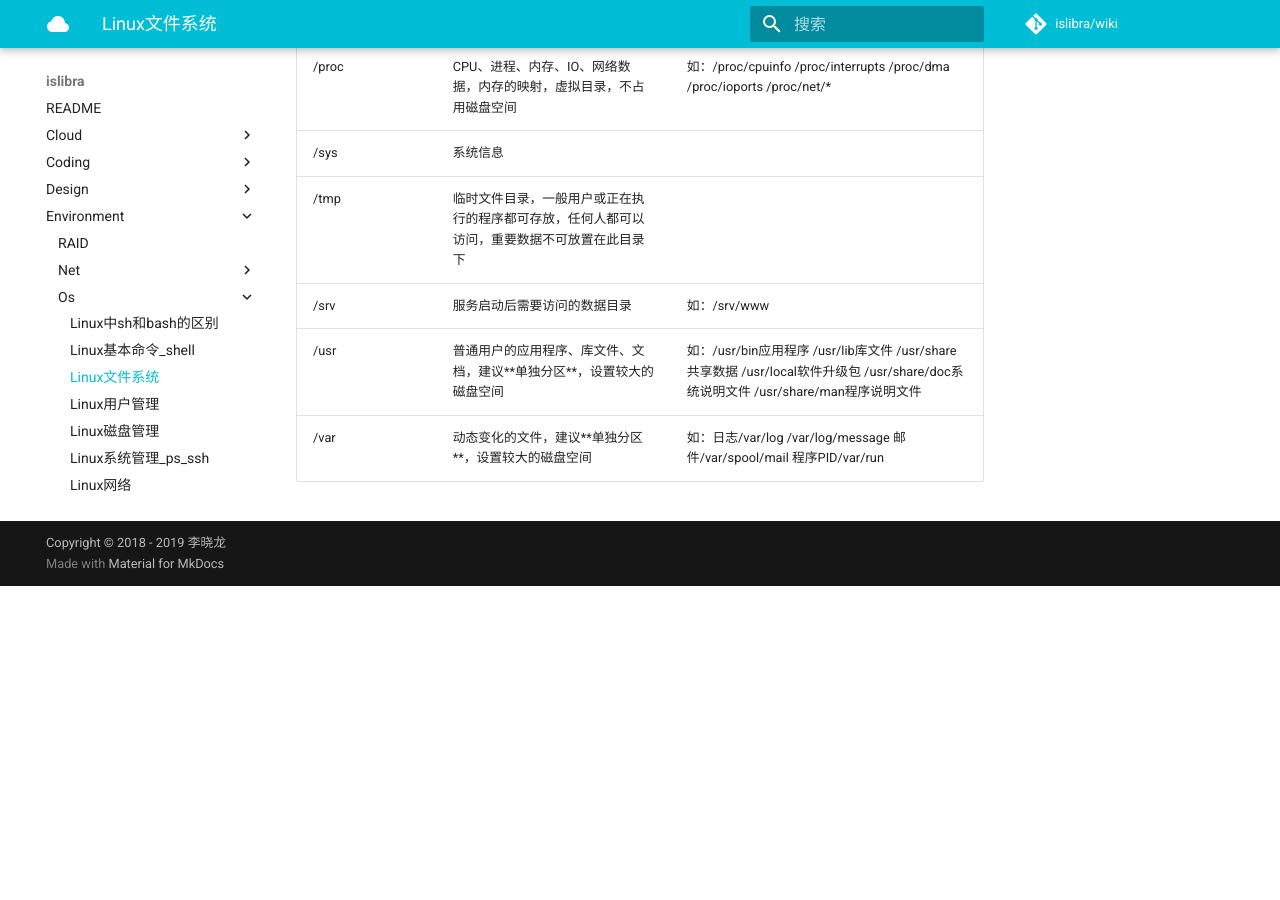
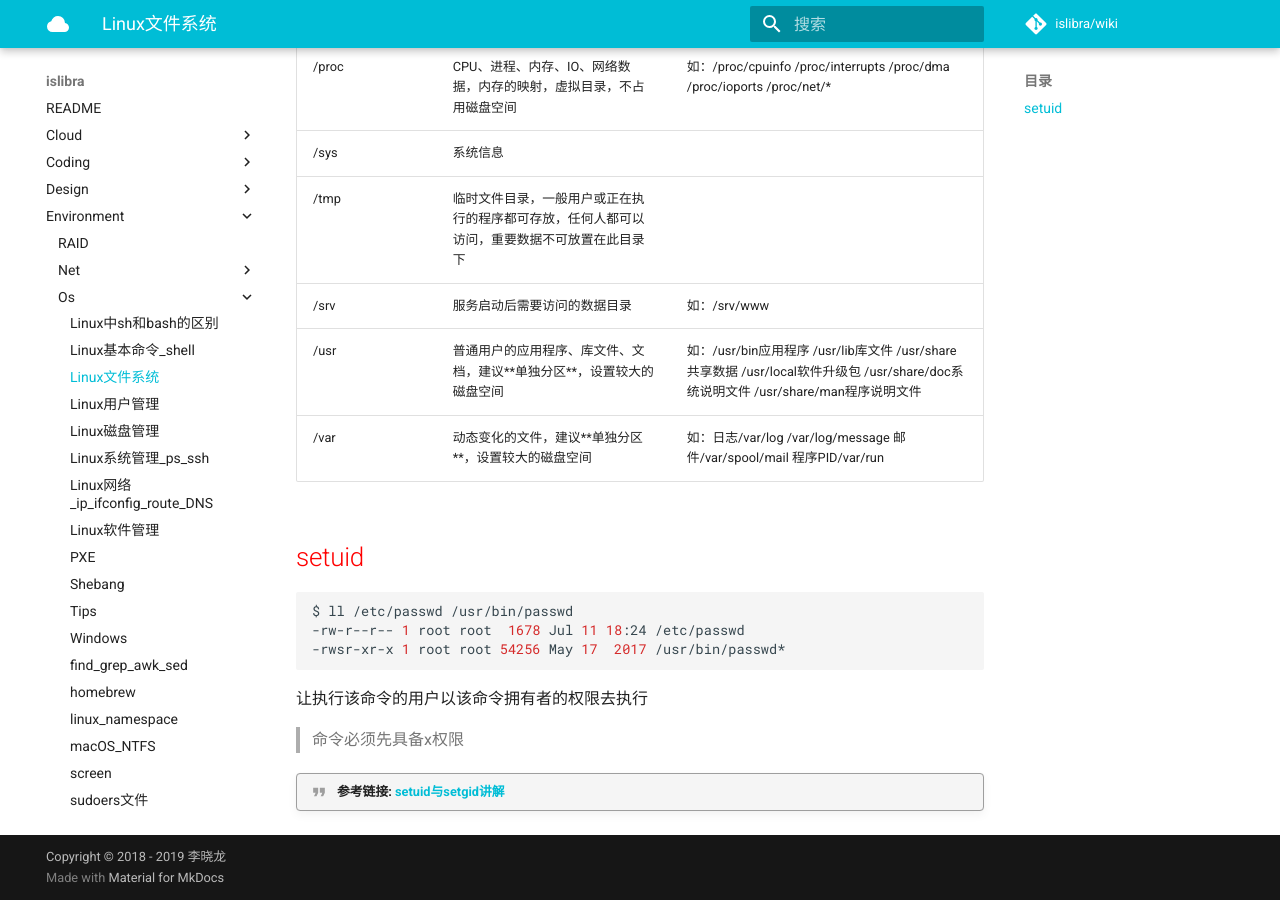
Before and after one commit to islibra/wiki, an MkDocs documentation site: the page built from docs/environment/os/Linux文件系统.md, in a window 1280 px wide and 900 px high, scrolled down 845 px. Built offline with MkDocs 1.6.1 and Material for MkDocs 9.7.7, drawn with Linux system fonts in a browser that asks for light colours; comment, search, counter and statistics services are not loaded; before the commit the page ends 1431 px from its top, so only the background shows below that.

Commit message:
Update Linux文件系统.md

````diff
--- a/docs/environment/os/Linux文件系统.md
+++ b/docs/environment/os/Linux文件系统.md
@@ -24,3 +19,18 @@ tags:
 | /srv | 服务启动后需要访问的数据目录 | 如：/srv/www |
 | /usr | 普通用户的应用程序、库文件、文档，建议**单独分区**，设置较大的磁盘空间 | 如：/usr/bin应用程序 /usr/lib库文件 /usr/share共享数据 /usr/local软件升级包 /usr/share/doc系统说明文件 /usr/share/man程序说明文件 |
 | /var | 动态变化的文件，建议**单独分区**，设置较大的磁盘空间 | 如：日志/var/log /var/log/message 邮件/var/spool/mail 程序PID/var/run |
+
+## setuid
+
+```bash
+$ ll /etc/passwd /usr/bin/passwd
+-rw-r--r-- 1 root root  1678 Jul 11 18:24 /etc/passwd
+-rwsr-xr-x 1 root root 54256 May 17  2017 /usr/bin/passwd*
+```
+
+让执行该命令的用户以该命令拥有者的权限去执行
+
+> 命令必须先具备x权限
+
+
+!!! quote "参考链接: [setuid与setgid讲解](https://www.jianshu.com/p/70f9ea162ca9)"
````
Also changed, not shown: other parts of docs/environment/os/Linux文件系统.md (+1 -6 lines).
